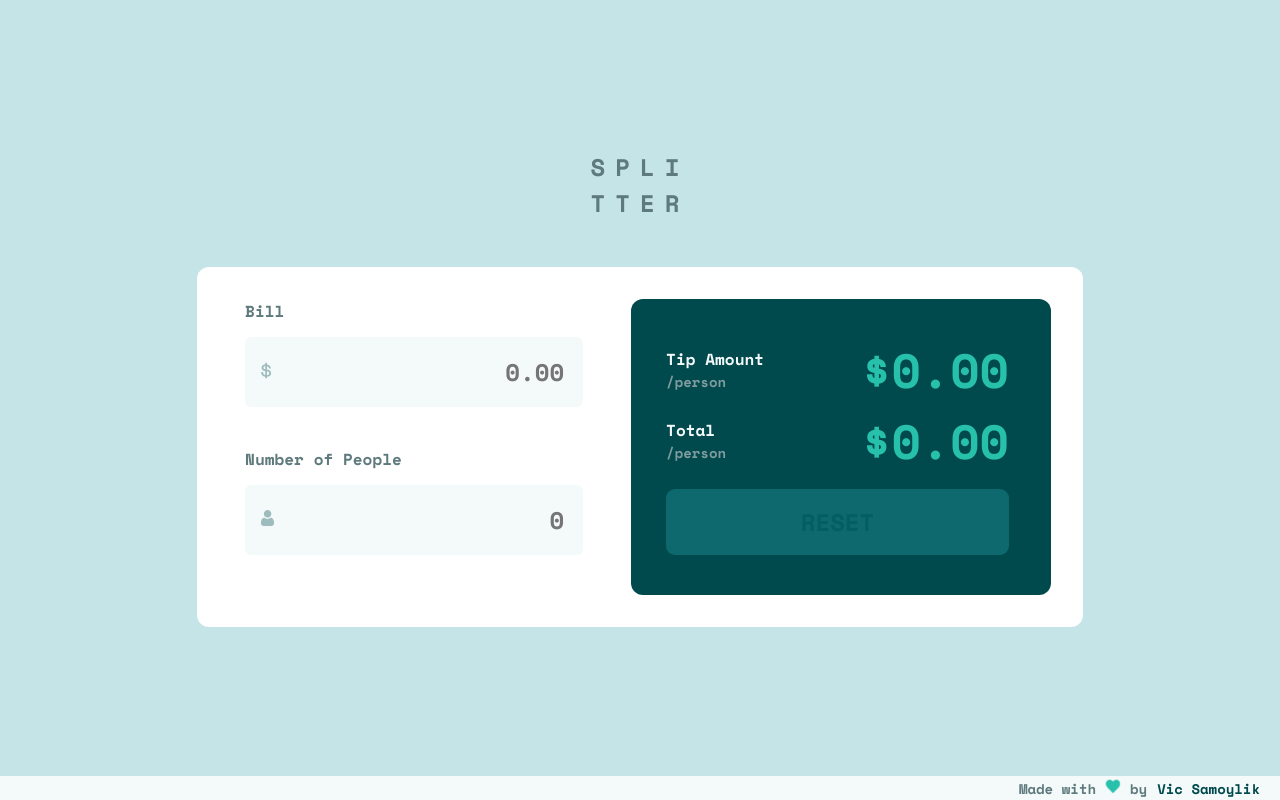
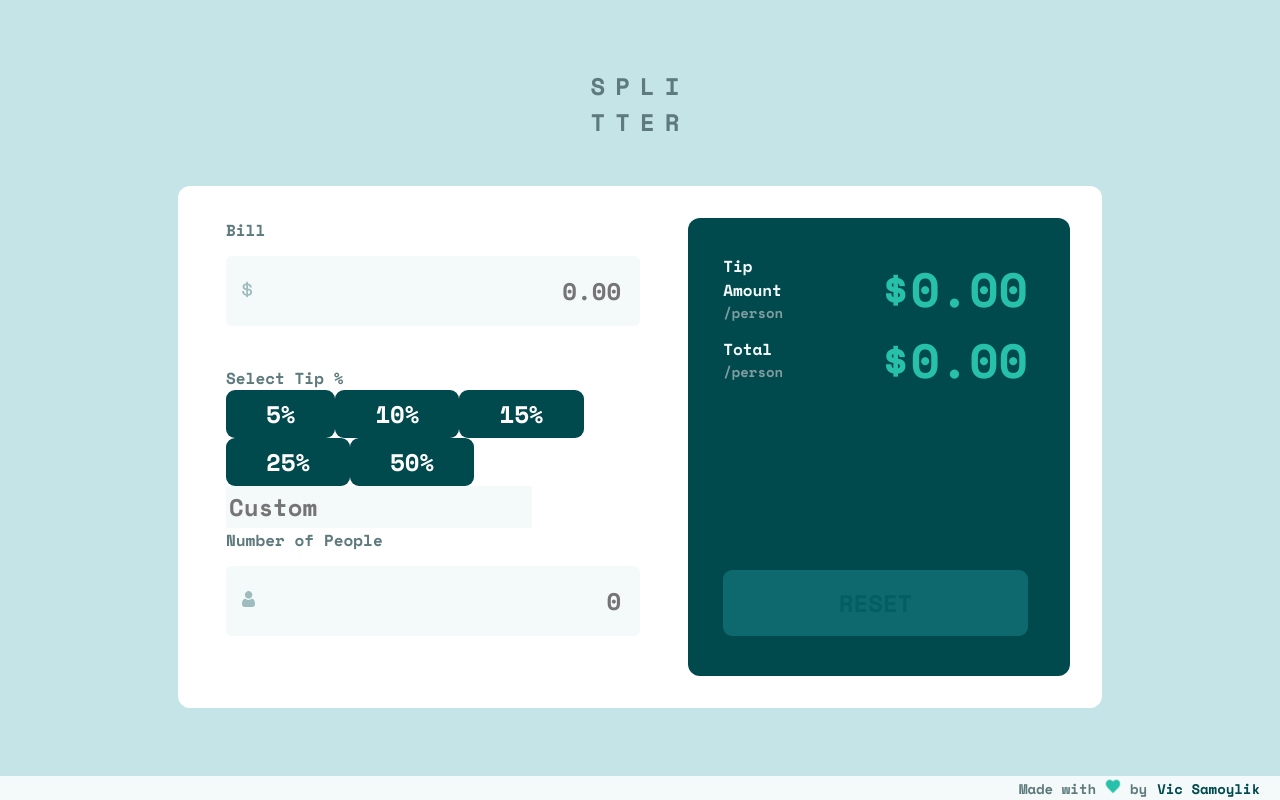
Before and after one commit to vic-samoylik-999/tip-splitter-react, a React (Vite) app: page / in a window 1280 px wide. Built offline with nearby package versions, Linux system fonts and the light colour scheme.

Commit message:
feat: layout to TipSelector

```diff
--- a/src/App.jsx
+++ b/src/App.jsx
@@ -4,6 +4,7 @@ import Column from './components/Column';
 import Input from './components/Input';
 import ResultElement from './components/ResultElement';
 import Button from './components/Button';
+import TipSelector from './components/TipSelector';
 
 import dollarIcon from './assets/icon-dollar.svg';
 import personIcon from './assets/icon-person.svg';
@@ -19,7 +20,7 @@ function App() {
               <Input type="number" placeholder="0.00" rangeMin="1" icon={dollarIcon}>
                 Bill
               </Input>
-              {/* Here Goes Grid of Custom Tips Btns */}
+              <TipSelector />
               <Input type="number" placeholder="0" icon={personIcon} rangeMin="1">
                 Number of People
               </Input>
--- /dev/null
+++ b/src/components/TipSelector.jsx
@@ -0,0 +1,21 @@
+import React from 'react';
+import Button from './Button';
+
+function TipSelector() {
+  const tipTypes = [5, 10, 15, 25, 50];
+  return (
+    <section className="tip-selector">
+      <h3>Select Tip %</h3>
+      <div className="tip-selector__grid">
+        {tipTypes.map((item) => {
+          return <Button type="tip">{item + '%'}</Button>;
+        })}
+        <div className="tip-selector__custom-tip">
+          <input type="number" placeholder="Custom" />
+        </div>
+      </div>
+    </section>
+  );
+}
+
+export default TipSelector;
```
